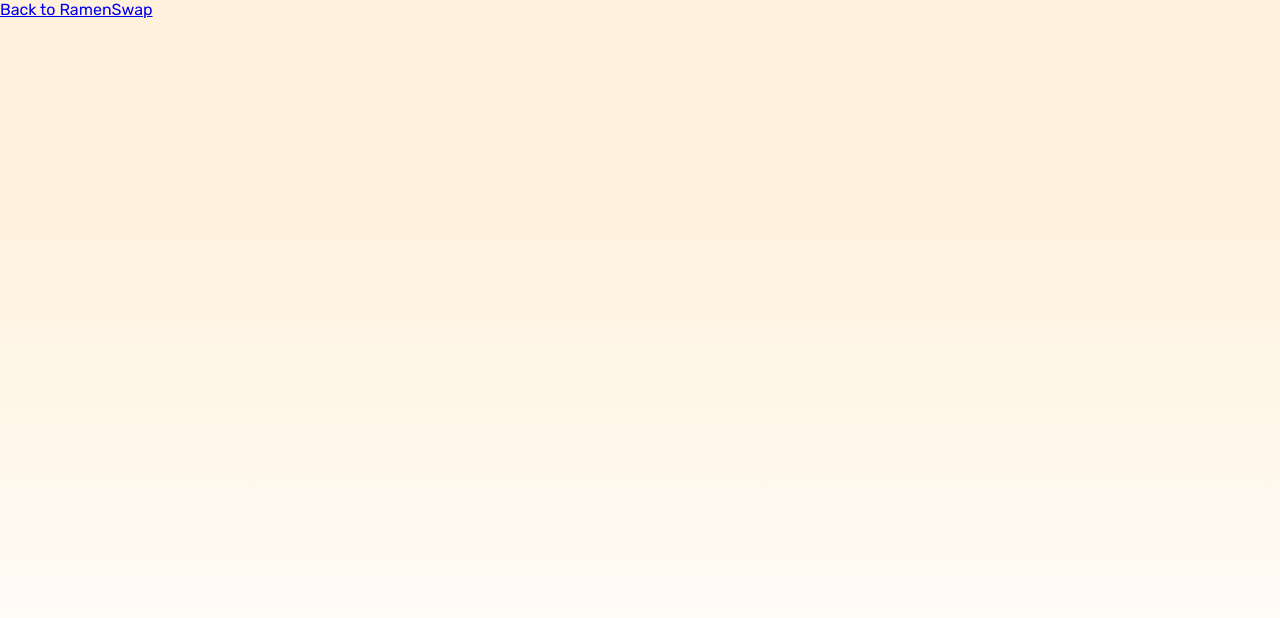
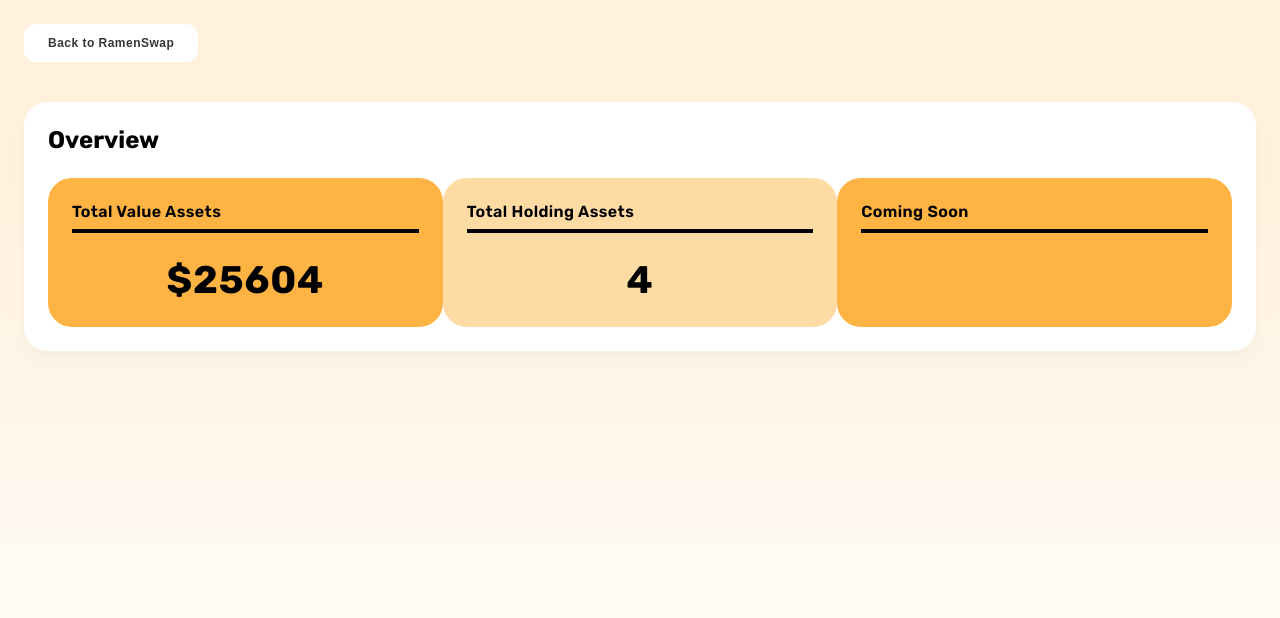
Before and after one commit to nitipon-apaisri/ramenswap-frontend, a React (Create React App) app: page /wallet/1 in a window 1280 px wide. Shown: the top 618 px of the page. Built offline with nearby package versions, Linux system fonts and the light colour scheme; no server answers.

Commit message:
Getting started with user wallet interface

```diff
--- a/src/Views/UserWallet.tsx
+++ b/src/Views/UserWallet.tsx
@@ -1,8 +1,44 @@
 import { Link } from "react-router-dom";
+import { useNavigate } from "react-router-dom";
 const UserWallet = () => {
+    const navigate = useNavigate();
+    const backToRamenSwap = () => {
+        navigate("/");
+    };
     return (
         <div className="user-wallet-contents">
-            <Link to="/">Back to RamenSwap</Link>
+            <header>
+                <button onClick={backToRamenSwap}>
+                    <p>Back to RamenSwap</p>
+                </button>
+            </header>
+            <div className="contents">
+                <div className="overview">
+                    <div className="title">
+                        <h2>Overview</h2>
+                    </div>
+                    <div className="container">
+                        <div className="display-block tva">
+                            <h4>Total Value Assets</h4>
+                            <hr />
+                            <div className="number">
+                                <h1>$25604</h1>
+                            </div>
+                        </div>
+                        <div className="display-block tha">
+                            <h4>Total Holding Assets</h4>
+                            <hr />
+                            <div className="number">
+                                <h1>4</h1>
+                            </div>
+                        </div>
+                        <div className="display-block tva">
+                            <h4>Coming Soon</h4>
+                            <hr />
+                        </div>
+                    </div>
+                </div>
+            </div>
         </div>
     );
 };
--- a/src/scss/style.scss
+++ b/src/scss/style.scss
@@ -244,22 +244,7 @@ body {
                     }
                     .result-footer {
                         margin-top: 32px;
-
-                        button:hover {
-                            background-color: #fdfdfd;
-                            transition-duration: 200ms;
-                        }
-                        button {
-                            cursor: pointer;
-                            border: none;
-                            background-color: #f2f2f2;
-                            border-radius: 12px;
-                            padding: 12px 24px;
-                            font-weight: 600;
-                            text-decoration: none;
-                            color: #363636;
-                            font-size: 0.75rem;
-                        }
+                        @extend .button-default;
                     }
                 }
                 .modal {
@@ -414,6 +399,60 @@ body {
                     }
                 }
             }
+            .user-wallet-contents {
+                max-width: 1440px;
+                margin: 0 auto;
+                box-sizing: border-box;
+                padding: 24px;
+                header {
+                    @extend .button-default;
+                    button {
+                        background-color: #ffffff;
+                    }
+                    button:hover {
+                        background-color: #fcfcfc;
+                    }
+                }
+                .contents {
+                    @extend .content-default;
+                    max-width: 100%;
+                    margin: 40px auto;
+                    box-sizing: border-box;
+                    .overview {
+                        .container {
+                            display: flex;
+                            justify-content: space-between;
+                            margin-top: 24px;
+                            .display-block {
+                                box-sizing: border-box;
+                                width: 432px;
+                                max-width: 432px;
+                                padding: 24px;
+                                border-radius: 24px;
+                                hr {
+                                    border: 2px solid #000000;
+                                }
+                                h4 {
+                                    letter-spacing: 0.025rem;
+                                    font-weight: 600;
+                                }
+                                .number {
+                                    margin-top: 24px;
+                                    text-align: center;
+                                    font-size: 1.2rem;
+                                    letter-spacing: 0.05rem;
+                                }
+                            }
+                            .tva {
+                                background-color: #ffb342;
+                            }
+                            .tha {
+                                background-color: $soft-orange;
+                            }
+                        }
+                    }
+                }
+            }
         }
     }
 }
--- a/src/style/style.css
+++ b/src/style/style.css
@@ -12,7 +12,23 @@
   align-items: center;
 }
 
-.content-default, body .App .container .contents .result-content, body .App .container .contents .swap-contents {
+.button-default button:hover, body .App .container .user-wallet-contents header button:hover, body .App .container .contents .result-content .result-footer button:hover {
+  background-color: #fdfdfd;
+  transition-duration: 200ms;
+}
+.button-default button, body .App .container .user-wallet-contents header button, body .App .container .contents .result-content .result-footer button {
+  cursor: pointer;
+  border: none;
+  background-color: #f2f2f2;
+  border-radius: 12px;
+  padding: 12px 24px;
+  font-weight: 600;
+  text-decoration: none;
+  color: #363636;
+  font-size: 0.75rem;
+}
+
+.content-default, body .App .container .user-wallet-contents .contents, body .App .container .contents .result-content, body .App .container .contents .swap-contents {
   box-shadow: rgba(0, 0, 0, 0.005) 0px 0px 1px, rgba(0, 0, 0, 0.02) 0px 4px 8px, rgba(0, 0, 0, 0.02) 0px 16px 24px, rgba(0, 0, 0, 0.005) 0px 24px 32px;
   max-width: 480px;
   width: 100%;
@@ -394,21 +410,6 @@ body .App .container .contents .result-content .result-describe p {
 body .App .container .contents .result-content .result-footer {
   margin-top: 32px;
 }
-body .App .container .contents .result-content .result-footer button:hover {
-  background-color: #fdfdfd;
-  transition-duration: 200ms;
-}
-body .App .container .contents .result-content .result-footer button {
-  cursor: pointer;
-  border: none;
-  background-color: #f2f2f2;
-  border-radius: 12px;
-  padding: 12px 24px;
-  font-weight: 600;
-  text-decoration: none;
-  color: #363636;
-  font-size: 0.75rem;
-}
 body .App .container .contents .modal {
   width: 100%;
   top: 0;
@@ -555,5 +556,53 @@ body .App .container .contents .modal .tokens-in-wallet-modal {
   margin-top: -200px;
   width: 480px;
 }
+body .App .container .user-wallet-contents {
+  max-width: 1440px;
+  margin: 0 auto;
+  box-sizing: border-box;
+  padding: 24px;
+}
+body .App .container .user-wallet-contents header button {
+  background-color: #ffffff;
+}
+body .App .container .user-wallet-contents header button:hover {
+  background-color: #fcfcfc;
+}
+body .App .container .user-wallet-contents .contents {
+  max-width: 100%;
+  margin: 40px auto;
+  box-sizing: border-box;
+}
+body .App .container .user-wallet-contents .contents .overview .container {
+  display: flex;
+  justify-content: space-between;
+  margin-top: 24px;
+}
+body .App .container .user-wallet-contents .contents .overview .container .display-block {
+  box-sizing: border-box;
+  width: 432px;
+  max-width: 432px;
+  padding: 24px;
+  border-radius: 24px;
+}
+body .App .container .user-wallet-contents .contents .overview .container .display-block hr {
+  border: 2px solid #000000;
+}
+body .App .container .user-wallet-contents .contents .overview .container .display-block h4 {
+  letter-spacing: 0.025rem;
+  font-weight: 600;
+}
+body .App .container .user-wallet-contents .contents .overview .container .display-block .number {
+  margin-top: 24px;
+  text-align: center;
+  font-size: 1.2rem;
+  letter-spacing: 0.05rem;
+}
+body .App .container .user-wallet-contents .contents .overview .container .tva {
+  background-color: #ffb342;
+}
+body .App .container .user-wallet-contents .contents .overview .container .tha {
+  background-color: #ffdba4;
+}
 
 /*# sourceMappingURL=style.css.map */
```
Also changed, not shown: src/scss/_extends.scss (+17 -0 lines), 1 other file (tests, documents, lock files or other folders).
